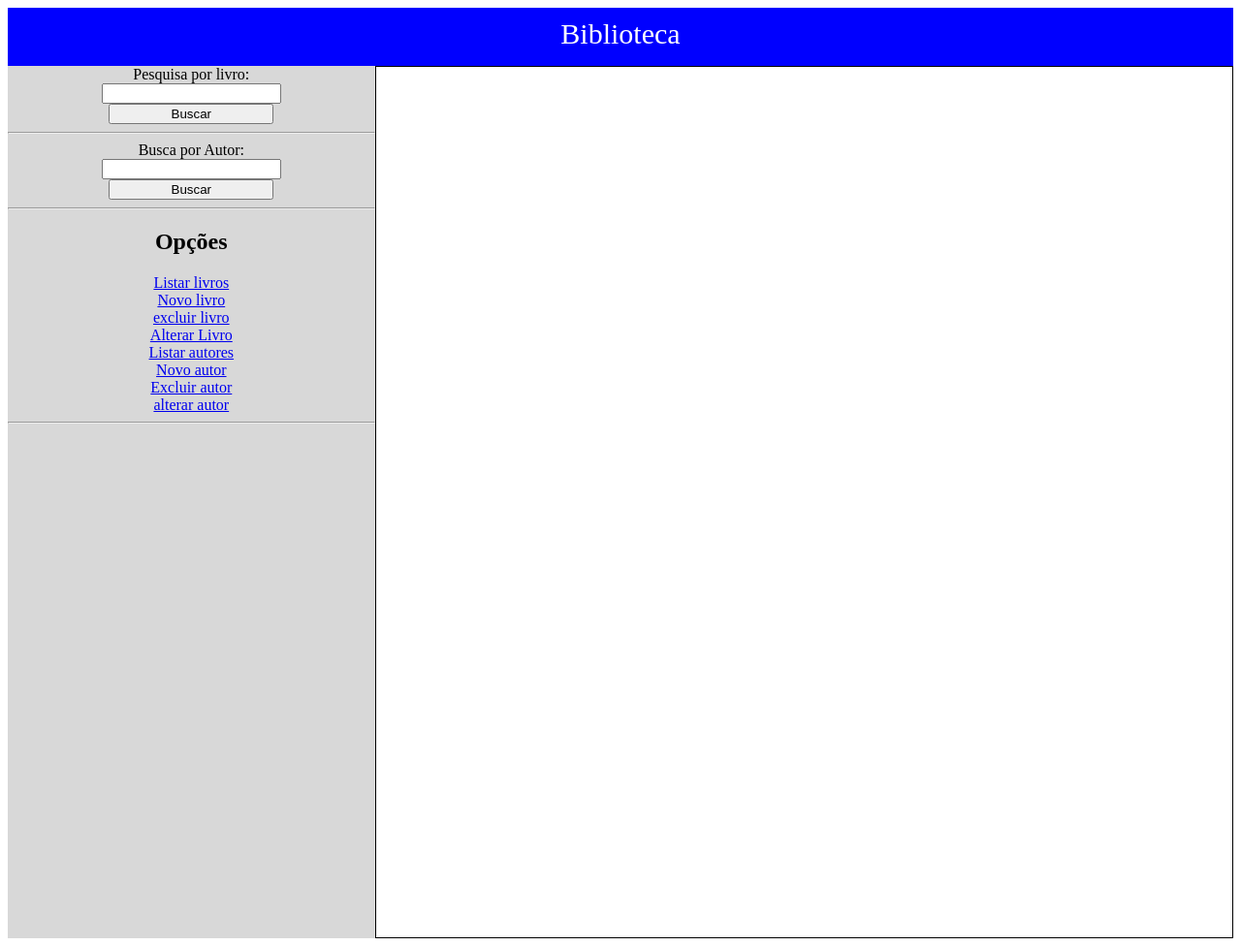
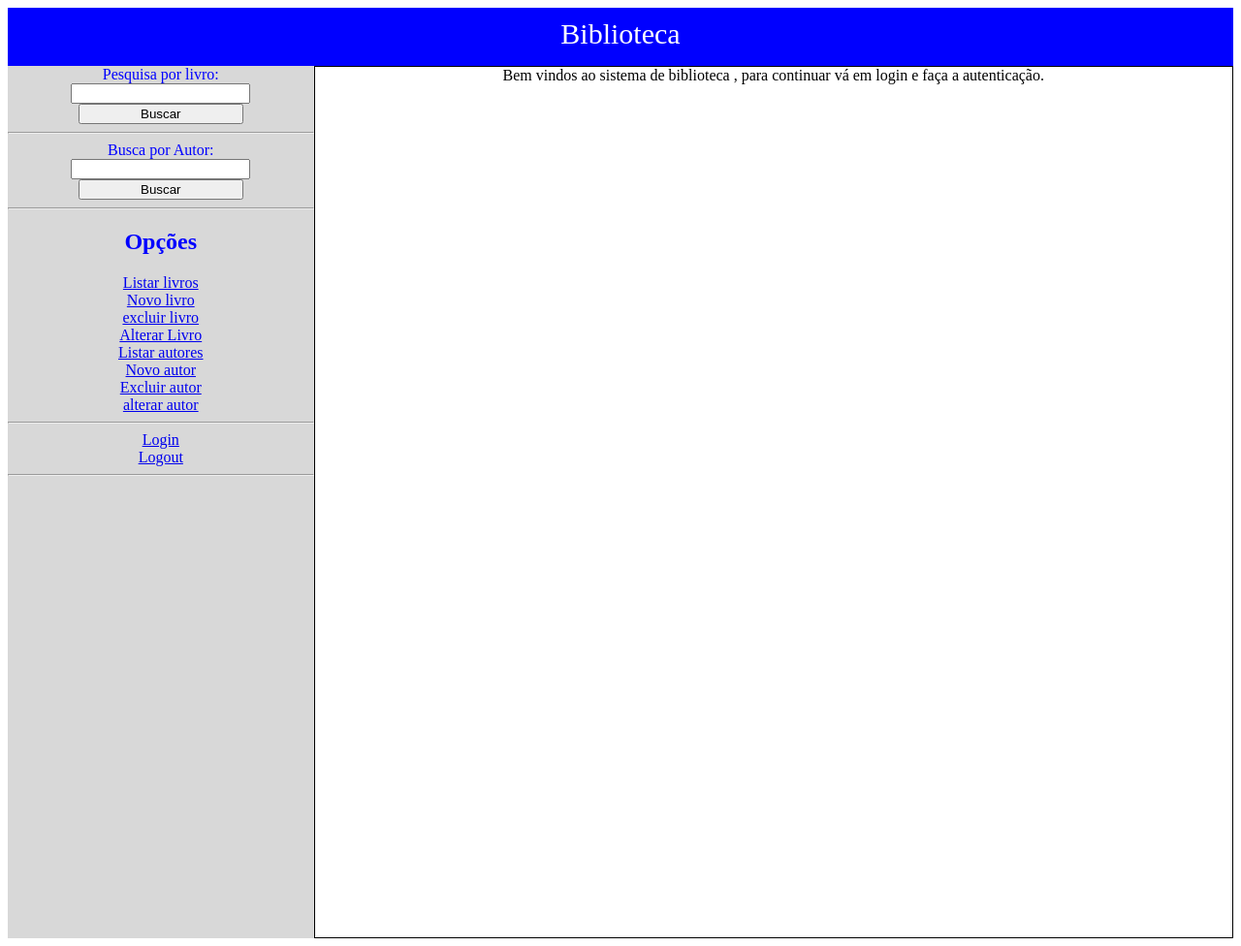
Before and after one commit to sandro20231/biblioteca, a Django app: page / in a window 1280 px wide. Shown: the whole page at 97% size. Run offline with Django 5.2, Linux system fonts and the light colour scheme.

Commit message:
adicionando login/logout

```diff
--- a/biblioteca/inicio/static/inicio/estilo.css
+++ b/biblioteca/inicio/static/inicio/estilo.css
@@ -9,8 +9,8 @@
     color: white;
     width: 100%;
     height: 50px;
-    text-align:center;
-    font-size:30px;
+    text-align: center;
+    font-size: 30px;
     padding-top: 10px;
 }
 
@@ -21,25 +21,44 @@
     height: 900px;
     display: flex;
     flex-direction: row;
-    text-align:center;
+    text-align: center;
 }
 
 .neto1 {
 
-    width: 30%;
+    width: 25%;
     height: 900px;
     background-color: rgb(216, 216, 216);
+    color: blue;
 }
 
 .neto2 {
-    width: 70%;
+    width: 75%;
     border: 1px solid black;
 }
 
-.botao1{
-    width:170px;
+.botao1 {
+    width: 170px;
 }
 
-.botao2{
+.botao2 {
     width: 170px;
 }
+
+.pailogin {
+    display: flex;
+    justify-content: center;
+    margin-top: 300px;
+}
+
+.filhologin {
+    border: 1px solid black;
+    padding: 40px;
+    text-align: center;
+    color: blue;
+}
+
+.botao3 {
+    width: 170px;
+    margin: 5px;
+}
--- /dev/null
+++ b/biblioteca/inicio/templates/inicio/erro.html
@@ -0,0 +1,5 @@
+{% extends 'inicio/layout.html' %}
+
+{% block body %}
+{{ mensagem }}
+{% endblock %}
--- /dev/null
+++ b/biblioteca/inicio/templates/inicio/index.html
@@ -0,0 +1,5 @@
+{% extends 'inicio/layout.html' %}
+
+{% block body %}
+Index
+{% endblock %}
--- /dev/null
+++ b/biblioteca/inicio/templates/inicio/inicio.html
@@ -0,0 +1,5 @@
+{% extends 'inicio/layout.html' %}
+
+{% block body %}
+Bem vindos ao sistema de biblioteca , para continuar vá em login e faça a autenticação.
+{% endblock %}
--- a/biblioteca/inicio/templates/inicio/layout.html
+++ b/biblioteca/inicio/templates/inicio/layout.html
@@ -23,8 +23,9 @@
                         <input type="text" name="plivro"></br>
                         <button type="submit" class="botao1">Buscar</button>
                     </form>
-                    <hr>
+
                 </div>
+                <hr>
                 <div class="busca2">
                     <form>
                         {% csrf_token %}
@@ -47,6 +48,9 @@
                 <a href="#">Excluir autor</a><br>
                 <a href="#">alterar autor</a><br>
                 <hr>
+                <a href="{%url 'login' %}">Login</a><br>
+                <a href="{% url 'logout' %}" method="post">Logout</a>
+                <hr>
             </div>
 
             <div class="neto2">
--- a/biblioteca/inicio/urls.py
+++ b/biblioteca/inicio/urls.py
@@ -2,5 +2,8 @@ from django.urls import path
 from . import views
 
 urlpatterns = [
-    path("", views.teste, name="teste")
+    path("", views.inicio, name="inicio"),
+    path("login", views.login_a, name="login"),
+    path("logout", views.logout_a, name="logout"),
+    path("index", views.index, name="index")
 ]
--- a/biblioteca/inicio/views.py
+++ b/biblioteca/inicio/views.py
@@ -1,7 +1,37 @@
 from django.shortcuts import render
 from .models import Autor, Livro, Usuario
+from django.contrib.auth import authenticate, login, logout
+from django.http import HttpResponseRedirect
+from django.urls import reverse
 # Create your views here.
 
 
-def teste(request):
-    return render(request, "inicio/layout.html")
+def login_a(request):
+    if request.method == "POST":
+        username = request.POST['tlogin']
+        password = request.POST['tsenha']
+
+        user = authenticate(request, username=username, password=password)
+
+        if user:
+            login(request, user)
+            return HttpResponseRedirect(reverse('index'))
+        return render(request, 'inicio/erro.html', {"mensagem": "Não foi possível fazer o login"})
+    return render(request, "inicio/login.html")
+
+
+def logout_a(request):
+    logout(request)
+    return HttpResponseRedirect(reverse('login'))
+
+
+def index(request):
+    return render(request, 'inicio/index.html')
+
+
+def erro(request):
+    return render(request, 'inicio/erro.html')
+
+
+def inicio(request):
+    return render(request, "inicio/inicio.html")
```
Also changed, not shown: biblioteca/inicio/templates/inicio/login.html (added, +28 -0 lines), biblioteca/db.sqlite3.
